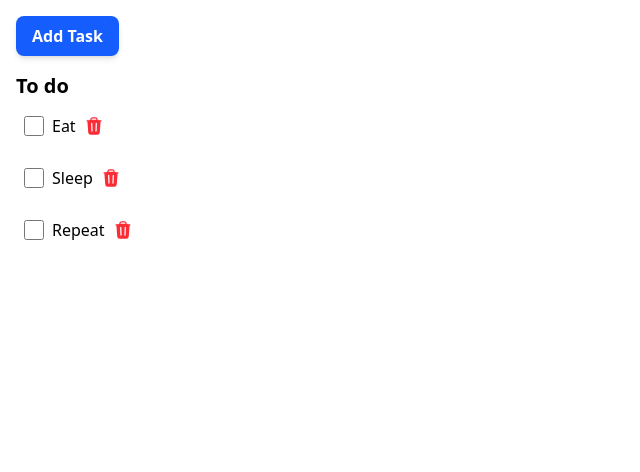
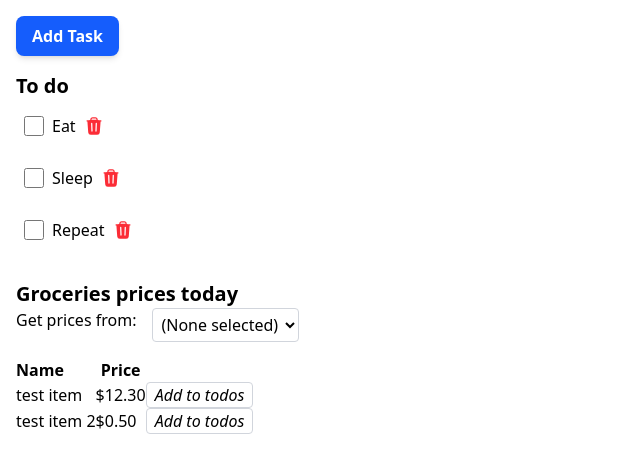
Before and after one commit to darryljamescruz/csc437-darryljamescruz, a React (Vite) app in the folder packages/labs-week5/: page / in a window 1280 px wide. Shown: the top 472 px of the page, without its empty margins (0-640 px from the left). Built offline with nearby package versions, Linux system fonts and the light colour scheme.

Commit message:
lab 14 - task 1 - inserted grocery todo list - need styling, async fetching

```diff
--- a/packages/labs-week5/src/App.jsx
+++ b/packages/labs-week5/src/App.jsx
@@ -5,6 +5,7 @@ import { nanoid } from "nanoid";
 import TodoItem from "./TodoItem";
 import AddTaskForm from "./AddTaskForm";
 import Modal from "./Modal";
+import GroceryPanel from "./GroceryPanel";
 
 
 function App() {
@@ -80,6 +81,10 @@ function App() {
         </ul>
       </section>
 
+      <section className="mt-6">
+        <GroceryPanel onAddTask={handleAddTask} /> {/* Pass handleAddTask */}
+      </section>
+
     </main>
   );
 }
--- /dev/null
+++ b/packages/labs-week5/src/GroceryPanel.jsx
@@ -0,0 +1,94 @@
+import React from "react";
+
+const MDN_URL = "https://mdn.github.io/learning-area/javascript/apis/fetching-data/can-store/products.json";
+
+/**
+ * Creates and returns a new promise that resolves after a specified number of milliseconds.
+ *
+ * @param {number} ms the number of milliseconds to delay
+ * @returns {Promise<undefined>} a promise that resolves with the value of `undefined` after the specified delay
+ */
+function delayMs(ms) {
+    return new Promise(resolve => setTimeout(resolve, ms));
+}
+
+export function GroceryPanel(props) {
+    const [groceryData, setGroceryData] = React.useState([
+        {
+            name: "test item",
+            price: 12.3
+        },
+        {
+            name: "test item 2",
+            price: 0.5
+        }
+    ]);
+
+    function handleAddTodoClicked(item) {
+        const todoName = `Buy ${item.name} (${item.price.toFixed(2)})`;
+        onAddTask(todoName);
+    }
+
+    return (
+        <div>
+            <h1 className="text-xl font-bold">Groceries prices today</h1>
+            <label className="mb-4 flex gap-4">
+                Get prices from:
+                <select className="border border-gray-300 p-1 rounded-sm disabled:opacity-50">
+                    <option value="">(None selected)</option>
+                    <option value={MDN_URL}>MDN</option>
+                    <option value="invalid">Who knows?</option>
+                </select>
+            </label>
+
+            {
+                groceryData.length > 0 ?
+                    <PriceTable items={groceryData} onAddClicked={handleAddTodoClicked} /> :
+                    "No data"
+            }
+        </div>
+    );
+}
+
+function PriceTable(props) {
+    return (
+        <table className="mt-4">
+            <thead>
+            <tr>
+                <th className="text-left">Name</th>
+                <th>Price</th>
+            </tr>
+            </thead>
+            <tbody>
+            {
+                props.items.map(item =>
+                    <PriceTableRow
+                        key={item.name}
+                        item={item}
+                        onAddClicked={() => props.onAddClicked(item)}
+                    />
+                )
+            }
+            </tbody>
+        </table>
+    );
+}
+
+function PriceTableRow({item, onAddClicked}) {
+    const buttonClasses = `italic px-2 rounded-sm border border-gray-300
+        hover:bg-gray-100 active:bg-gray-200 cursor-pointer`;
+    return (
+        <tr>
+            <td>{item.name}</td>
+            <td>${item.price.toFixed(2)}</td>
+            <td>
+                <button className={buttonClasses} onClick={onAddClicked}>
+                    Add to todos
+                </button>
+            </td>
+        </tr>
+    );
+}
+
+//added
+export default GroceryPanel;
```
